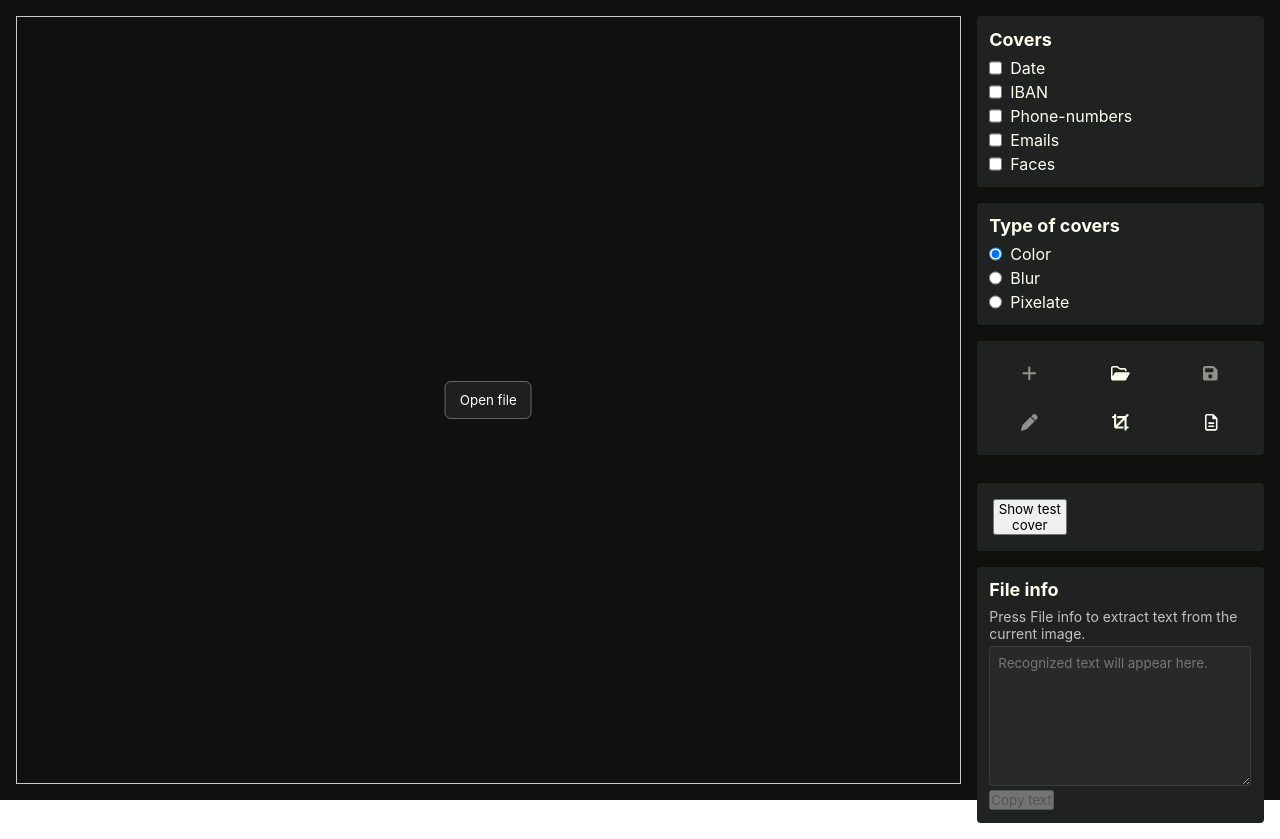
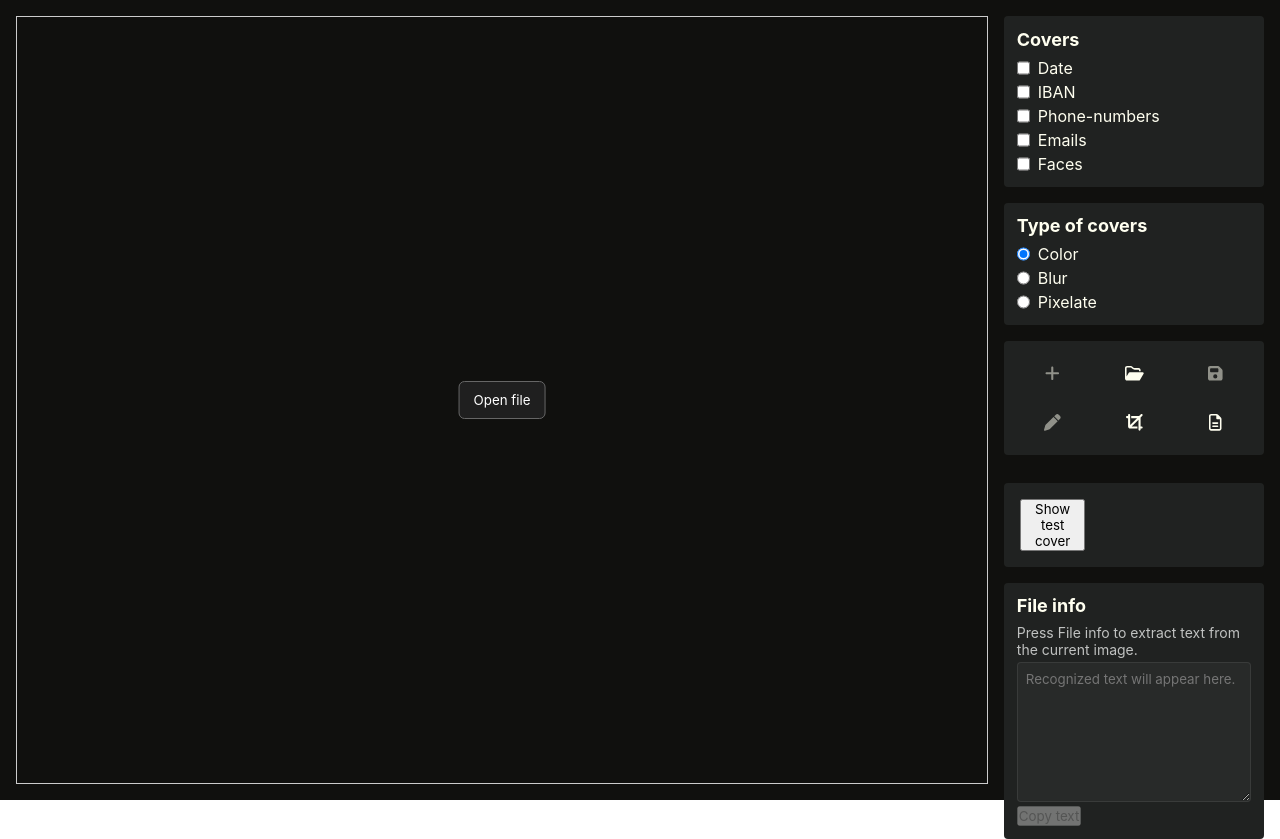
Before and after one commit to igic01/seaApp, a React (Vite) app in the folder screenshot_app/frontend/: page / in a window 1280 px wide. Built offline with nearby package versions, Linux system fonts and the light colour scheme.

Commit message:
fixed styling with covers

```diff
--- a/screenshot_app/frontend/src/elements/Canvas.jsx
+++ b/screenshot_app/frontend/src/elements/Canvas.jsx
@@ -223,13 +223,13 @@ export default function Canvas({
             )}
 
             {coverBoxes.length > 0 && metrics && (
+                <div className={styles.coverHost}>
                     <div
-                    className={`${styles.coverLayer}`}
+                        className={styles.coverLayer}
                         style={{
-                        left: metrics.relativeLeft,
-                        top: metrics.relativeTop,
                             width: metrics.boxWidth,
                             height: metrics.boxHeight,
+                            transform: `translate(${metrics.relativeLeft}px, ${metrics.relativeTop}px)`,
                             ...(!isCropping && appliedClipStyle ? appliedClipStyle : {}),
                         }}
                     >
@@ -246,6 +246,7 @@ export default function Canvas({
                             />
                         ))}
                     </div>
+                </div>
             )}
 
             {isCropping && overlayBox && (
--- a/screenshot_app/frontend/src/styles/Canvas.module.css
+++ b/screenshot_app/frontend/src/styles/Canvas.module.css
@@ -88,9 +88,20 @@
     position: absolute;
     pointer-events: none;
     z-index: 4;
+    top: 0;
+    left: 0;
+    transform-origin: top left;
 }
 
 .coverBlock {
     position: absolute;
     background: rgba(0, 0, 0, 0.65);
 }
+
+.coverHost {
+    position: absolute;
+    inset: 0;
+    pointer-events: none;
+    overflow: hidden;
+    z-index: 4;
+}
--- a/screenshot_app/frontend/src/styles/Sidebar.module.css
+++ b/screenshot_app/frontend/src/styles/Sidebar.module.css
@@ -2,7 +2,10 @@
     display: flex;
     flex-direction: column;
     gap: 16px;
-    width: fit-content;
+    width: 280px;
+    min-width: 260px;
+    max-width: 320px;
+    box-sizing: border-box;
 }
 
 .sidebar>div {
@@ -37,6 +40,7 @@
 
 .sidebar>.tools>* {
     margin: auto;
+    width: 100%;
 }
 
 .ocrCard {
```
Lines whose indentation alone changed are shown as unchanged.
